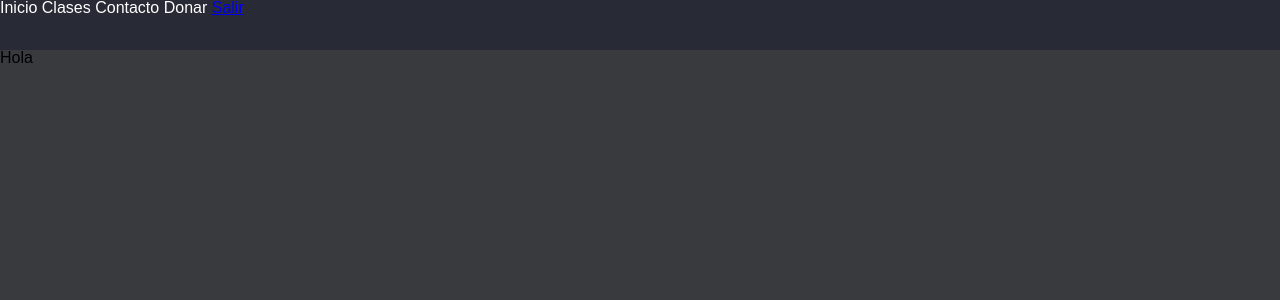
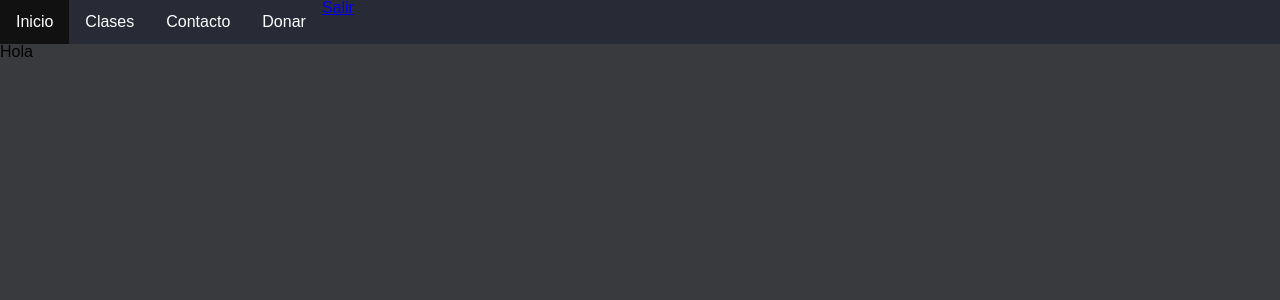
Before and after one commit to tomiivazqueznwn12/my_page, a Django app: page / in a window 1280 px wide. Shown: the top 300 px of the page. Run offline with Django 4.2, Linux system fonts and the light colour scheme; a user stored in the database is signed in.

Commit message:
beggining nav bar

```diff
--- a/mypage/users/static/style.css
+++ b/mypage/users/static/style.css
@@ -8,17 +8,30 @@ body{
     background: rgb(56,58,61);
 }
 
-.nav-bar{
-    width: auto;
-    height: 50px;
+
+.nav-bar ul li a{
+    text-decoration: none;
+    color: white;
+    display: block;
+    text-align: center;
+    padding: 14px 16px;
+}
+.nav-bar ul li {
+
+    float: left;
+}
+
+.nav-bar ul{
+    list-style-type: none;
+    margin: 0;
+    padding: 0;
+    overflow: hidden;
     background-color: rgb(40, 42, 53);
 }
-.nav-bar li a{
-    text-decoration: none;
-    color: white;
+
+
+
+
+li a:hover {
+    background-color: #111;
 }
-li {
-    display: inline;
-    text-decoration: none;
-
-}
```
Also changed, not shown: mypage/db.sqlite3.
